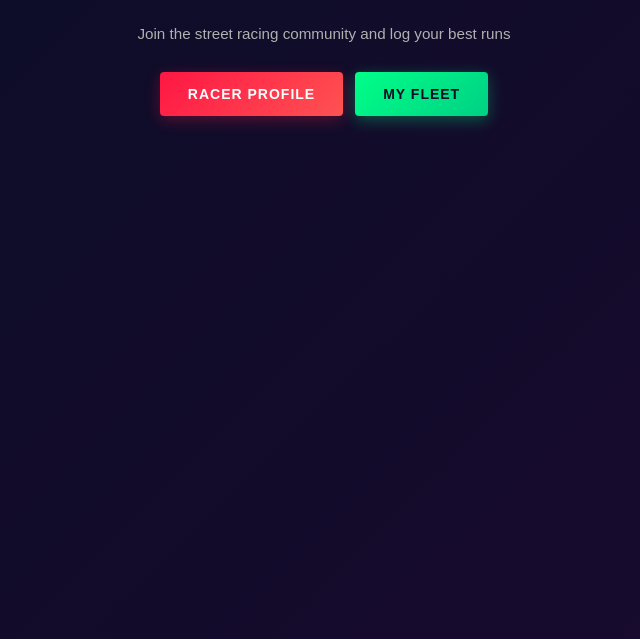
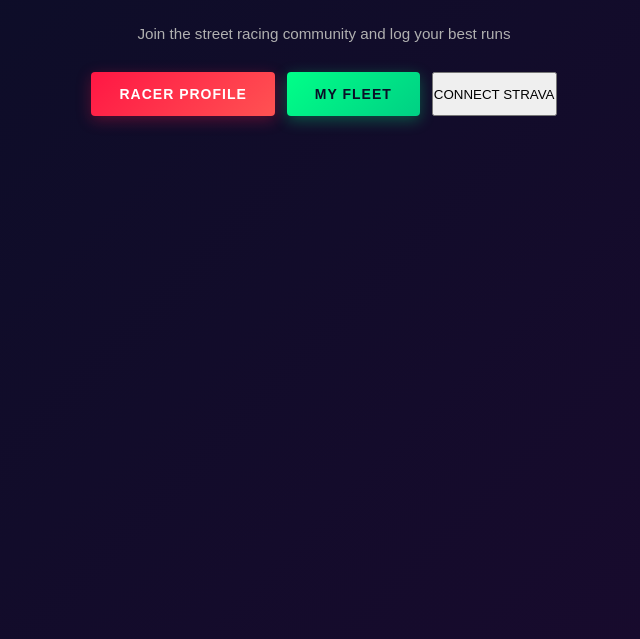
Before and after one commit to Pranshuxyadav/riderverse-frontend, a plain HTML site: page index.html in a window 1280 px wide. Shown: the part 161-800 px from the top of the page, without its empty margins (316-956 px from the left). Drawn offline with Linux system fonts and the light colour scheme.

Commit message:
Update index.html

```diff
--- a/index.html
+++ b/index.html
@@ -17,6 +17,7 @@
         <div class="buttons">
             <button onclick="showProfile()" class="btn-primary">RACER PROFILE</button>
             <button onclick="showGarage()" class="btn-secondary">MY FLEET</button>
+            <button id="connectStravaBtn" class="btn strava-btn">CONNECT STRAVA</button>
         </div>
     </div>
 
```
